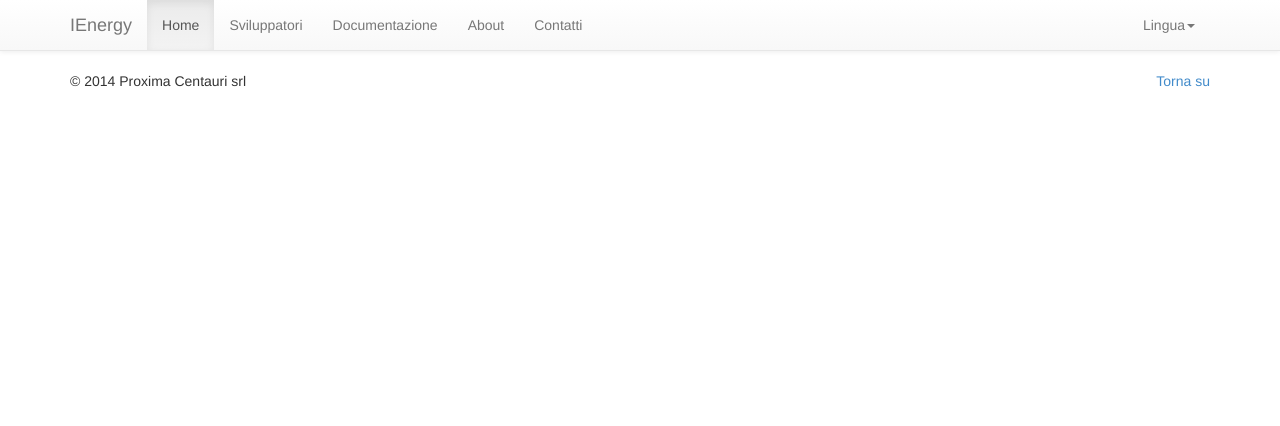
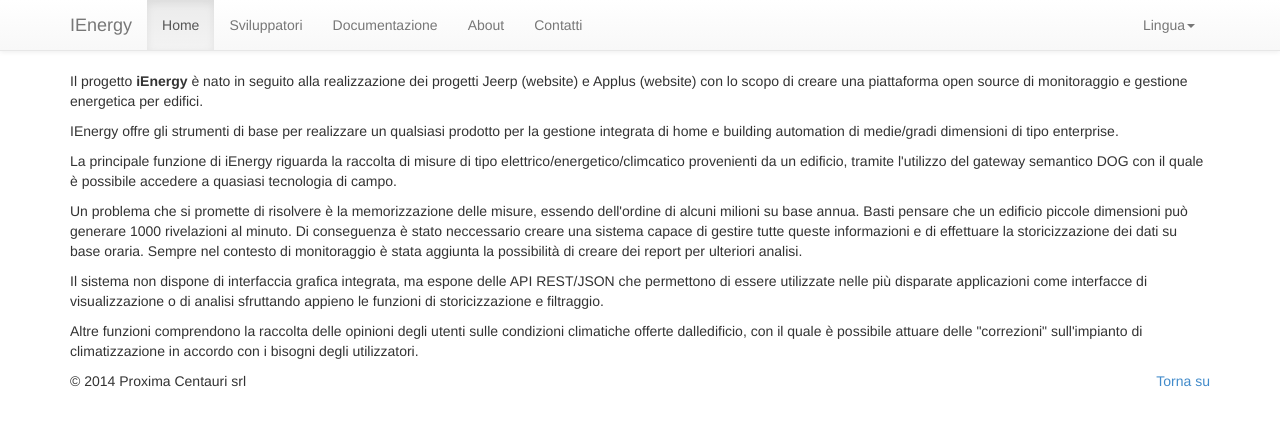
Before and after one commit to iEnergy/iEnergy.github.io, a Jekyll site: the page built from ita/index.html, in a window 1280 px wide. Shown: the top 426 px of the page. Built offline with Jekyll 4.4.1, drawn with Linux system fonts in a browser that asks for light colours; nearby versions of some CDN libraries; Markdown is read by kramdown in place of the engine named in the settings.

Commit message:
add index page ita

```diff
--- a/eng/contact.html
+++ b/eng/contact.html
@@ -7,14 +7,10 @@
 <div class="container">
     <div class="row">
         <div class="col-lg-6 col-md-6">
-            <h1> Contatti </h1>
+            <h1> {{page.title}} </h1>
             <table style="width: 100%; height: 92px;">
                 <tbody>
                     <tr>
-                        <td style="width: 25%;">
-                            <div class="img-margin">
-                                    <img style="float: left;" title="contatti-icon" src="/images/icona-contatti-eng.png" alt="icona-contatti-eng" width="126" height="64"></div>
-                        </td>
                         <td align="left">
                             <p>PROXIMA CENTAURI s.r.l.</p>
                             <p>via Michelangelo 10 – I 10126 TORINO Italy</p>
--- a/ita/contact.html
+++ b/ita/contact.html
@@ -11,10 +11,6 @@
             <table style="width: 100%; height: 92px;">
                 <tbody>
                     <tr>
-                        <td style="width: 25%;">
-                            <div class="img-margin">
-                                    <img style="float: left;" title="contatti-icon" src="/images/icona-contatti-eng.png" alt="icona-contatti-eng" width="126" height="64"></div>
-                        </td>
                         <td align="left">
                             <p>PROXIMA CENTAURI s.r.l.</p>
                             <p>via Michelangelo 10 – I 10126 TORINO Italy</p>
--- a/ita/index.html
+++ b/ita/index.html
@@ -4,3 +4,25 @@
 lang: ita
 active: home
 ---
+
+<div class="row">
+    <div class="col-md-12 col-lg-12">
+        <p> Il progetto <b>iEnergy</b> è nato in seguito alla realizzazione dei progetti Jeerp (website) e Applus (website) con lo scopo
+            di creare una piattaforma open source di monitoraggio e gestione energetica per edifici.</p>
+        <p> IEnergy offre gli strumenti di base per realizzare un qualsiasi prodotto per la gestione
+            integrata di home e building automation di medie/gradi dimensioni di tipo enterprise.</p>
+        <p> La principale funzione di iEnergy riguarda la raccolta di misure di tipo elettrico/energetico/climcatico
+            provenienti da un edificio, tramite l'utilizzo del gateway semantico DOG con il quale è possibile
+            accedere a quasiasi tecnologia di campo.</p>
+        <p> Un problema che si promette di risolvere è la memorizzazione delle misure, essendo dell'ordine di alcuni milioni
+            su base annua. Basti pensare che un edificio piccole dimensioni può generare 1000 rivelazioni al minuto.
+            Di conseguenza è stato neccessario creare una sistema capace di gestire tutte queste informazioni e di effettuare
+            la storicizzazione dei dati su base oraria. Sempre nel contesto di monitoraggio è stata aggiunta la possibilità
+            di creare dei report per ulteriori analisi.</p>
+        <p> Il sistema non dispone di interfaccia grafica integrata, ma espone delle API REST/JSON che permettono
+            di essere utilizzate nelle più disparate applicazioni come interfacce di visualizzazione o
+            di analisi sfruttando appieno le funzioni di storicizzazione e filtraggio.</p>
+        <p> Altre funzioni comprendono la raccolta delle opinioni degli utenti sulle condizioni climatiche
+            offerte dalledificio, con il quale è possibile attuare delle "correzioni" sull'impianto di climatizzazione in accordo con i bisogni degli utilizzatori.</p>
+    </div>
+</div>
```
